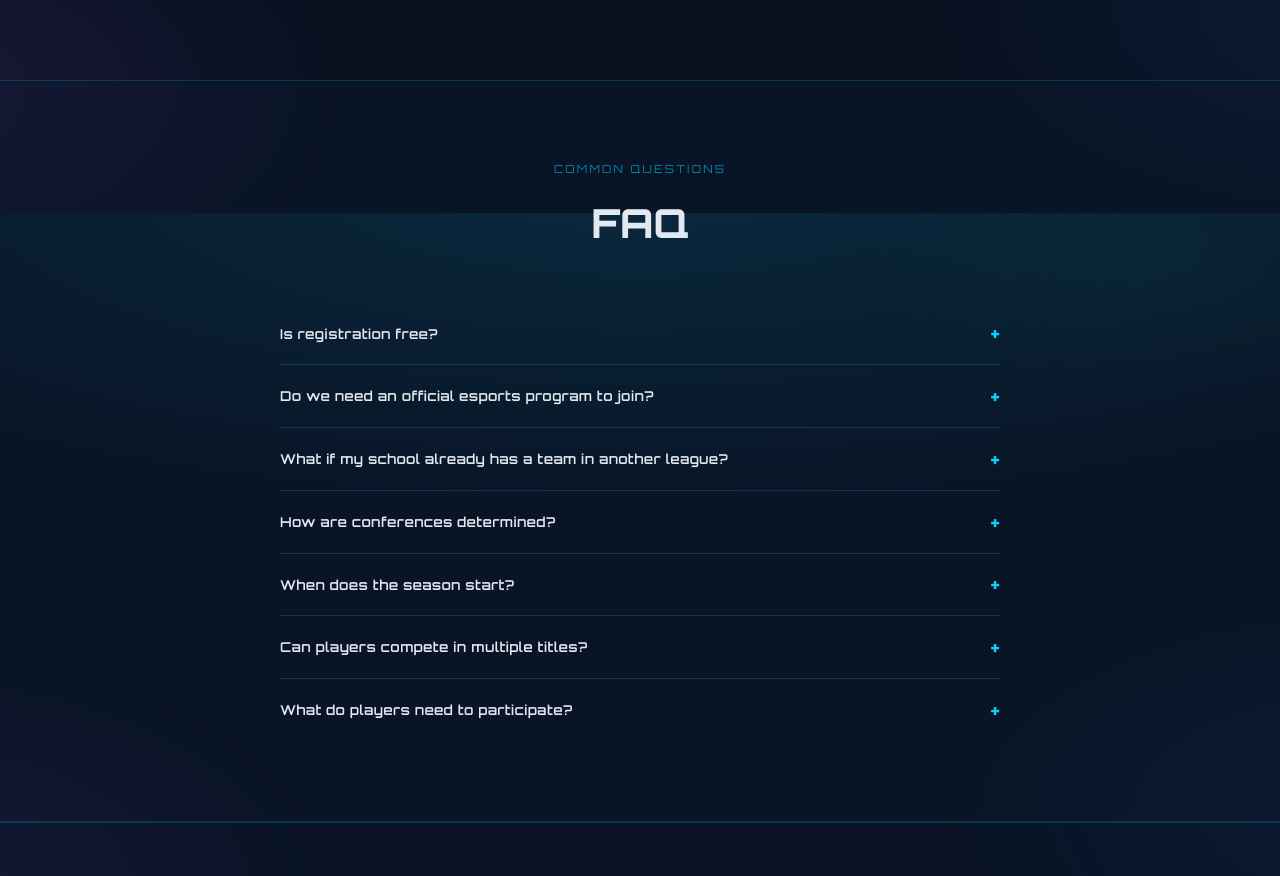
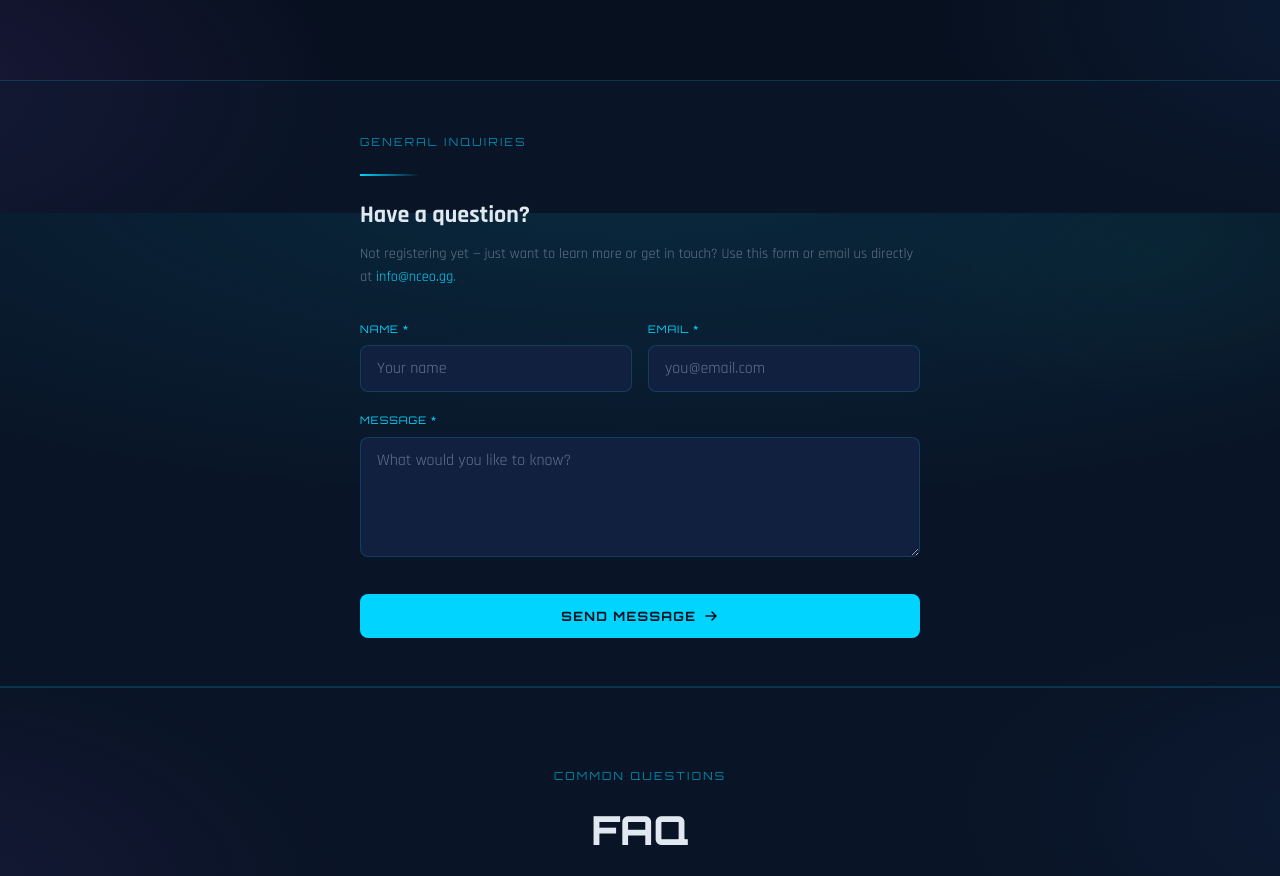
Before and after one commit to S-T-A-S-I-S/nceo-public-site, a plain HTML site: page contact.html in a window 1280 px wide. Shown: the part 1387-2263 px from the top of the page. Drawn offline with Linux system fonts and the light colour scheme.

Commit message:
Switch all forms to Formspree and add General Inquiries form
- Registration form: formspree.io/f/myekjdad
- Newsletter form: formspree.io/f/mgaoylbd
- General Inquiries form: formspree.io/f/mkjobvaa (new section on contact page)

Co-Authored-By: Claude Sonnet 4.6 <noreply@anthropic.com>

```diff
--- a/contact.html
+++ b/contact.html
@@ -122,7 +122,7 @@
       <!-- Form column -->
       <div class="contact-form-wrap animate-in delay-1">
         <h3>School Registration Form</h3>
-        <form action="mailto:info@nceo.gg" method="POST" enctype="text/plain" id="registration-form">
+        <form action="https://formspree.io/f/myekjdad" method="POST" id="registration-form">
           <div class="form-row">
             <div class="form-group">
               <label for="first-name">First Name *</label>
@@ -223,6 +223,40 @@
   </div>
 </section>
 
+<!-- ─── General Inquiries ─── -->
+<section class="section-sm" style="background:rgba(13,26,48,0.4);border-top:1px solid var(--border);border-bottom:1px solid var(--border)">
+  <div class="container">
+    <div style="max-width:560px;margin:0 auto">
+      <span class="section-label animate-in">General Inquiries</span>
+      <div class="divider"></div>
+      <h2 class="animate-in delay-1" style="margin-bottom:0.5rem">Have a question?</h2>
+      <p style="color:var(--muted);font-size:0.9rem;margin-bottom:2rem">Not registering yet — just want to learn more or get in touch? Use this form or email us directly at <a href="mailto:info@nceo.gg" style="color:var(--accent)">info@nceo.gg</a>.</p>
+      <form action="https://formspree.io/f/mkjobvaa" method="POST" class="animate-in delay-2">
+        <input type="hidden" name="_subject" value="NCEO General Inquiry" />
+        <div class="form-row">
+          <div class="form-group">
+            <label for="inq-name">Name *</label>
+            <input type="text" id="inq-name" name="name" placeholder="Your name" required />
+          </div>
+          <div class="form-group">
+            <label for="inq-email">Email *</label>
+            <input type="email" id="inq-email" name="email" placeholder="you@email.com" required />
+          </div>
+        </div>
+        <div class="form-group">
+          <label for="inq-message">Message *</label>
+          <textarea id="inq-message" name="message" placeholder="What would you like to know?" required></textarea>
+        </div>
+        <input type="text" name="_gotcha" style="display:none" />
+        <button type="submit" class="btn-primary form-submit">
+          Send Message
+          <svg width="16" height="16" viewBox="0 0 16 16" fill="none"><path d="M3 8h10M9 4l4 4-4 4" stroke="currentColor" stroke-width="1.6" stroke-linecap="round" stroke-linejoin="round"/></svg>
+        </button>
+      </form>
+    </div>
+  </div>
+</section>
+
 <!-- ─── FAQ ─── -->
 <section class="section" style="background:rgba(13,26,48,0.4);border-top:1px solid var(--border);border-bottom:1px solid var(--border)">
   <div class="container">
```
Also changed, not shown: news.html (+2 -2 lines).
